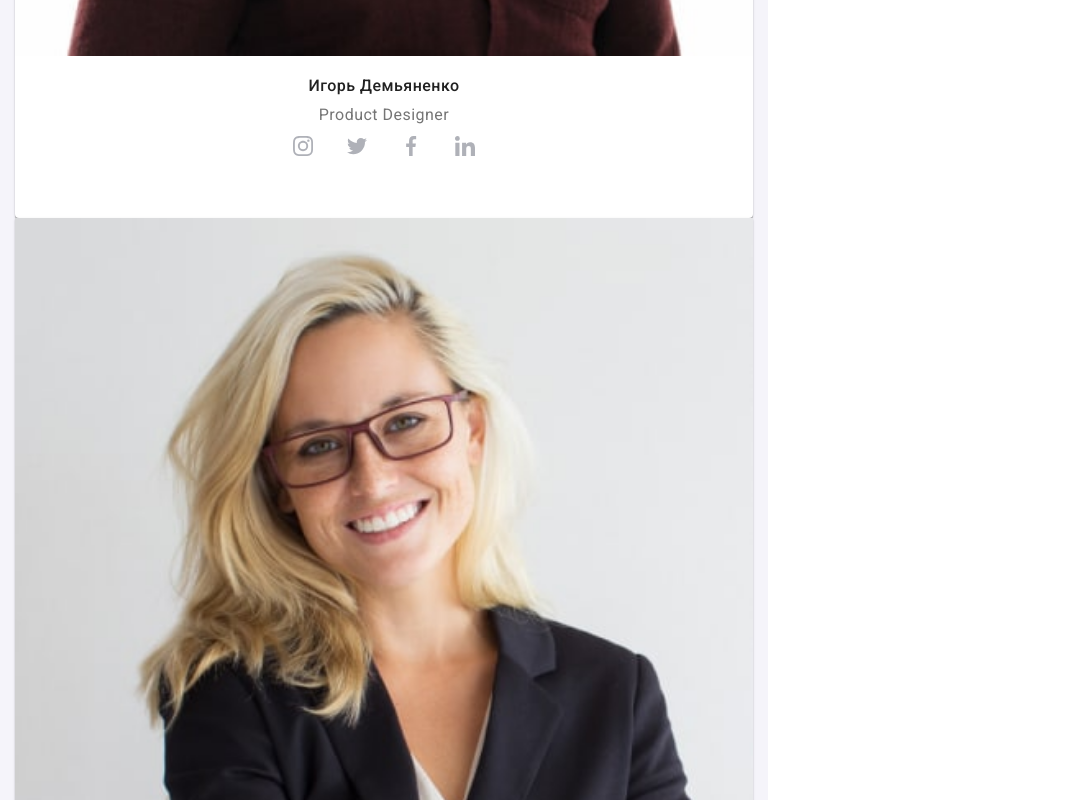
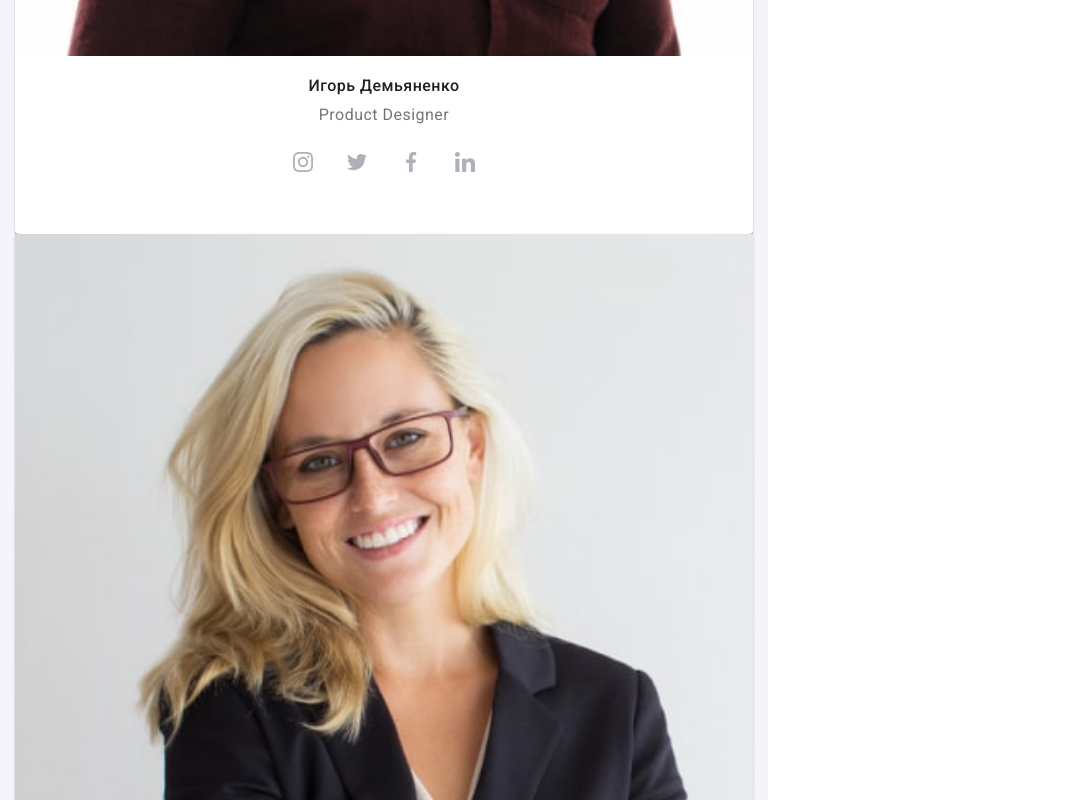
Before and after one commit to Ingvarreshka/goit-markup-hw-08, a plain HTML site: page index.html in a window 768 px wide. Shown: the part 2140-2940 px from the top of the page, 1076 px wide, since content can reach past the window. Drawn offline with Linux system fonts and the light colour scheme.

Commit message:
футер медиа

```diff
--- a/sass/components/_footer-soc.scss
+++ b/sass/components/_footer-soc.scss
@@ -1,33 +1,30 @@
 .info-title-footer {
-    padding-bottom: 20px;
     color: $title-color;
     font-size: 14px;
     line-height: 16px;
     letter-spacing: 0.03em;
     text-transform: uppercase;
+
+    @media (min-width:767px) {
+    padding-bottom: 20px;
+
+}
 }
 
 .social-link-footer {
 
-    @media (max-width: 768px) {
-             margin: 60px 0 0 0;
-
+    @media screen and (min-width: 1200px) {
+        margin-left: 70px;
+    }
     }
 
-    @media (min-width: 768px) and (max-width: 1199px) {
-        margin: 0 0 102px 0;
-    }
+.soc-wrap {
+    display: flex;
+    justify-content: center;
+    align-items: center;
+    margin-top: 16px;
+}
 
-    @media (min-width: 768px) {
-        margin-left: 70px;
-    }
-}
-.soc-wrap {
-
-    @media (min-width: 480px){
-    justify-content: center;
-}
-}
 
 .soc-wrap__icon {
     transition: fill 250ms $animation;
--- a/sass/components/_footer.scss
+++ b/sass/components/_footer.scss
@@ -9,6 +9,7 @@
     }
 
     &__content--centered {
+
         align-items: center;
         @media screen and (min-width:768px) {
             display: flex;
```
Also changed, not shown: css/main.css, css/main.min.css, 2 other files.
